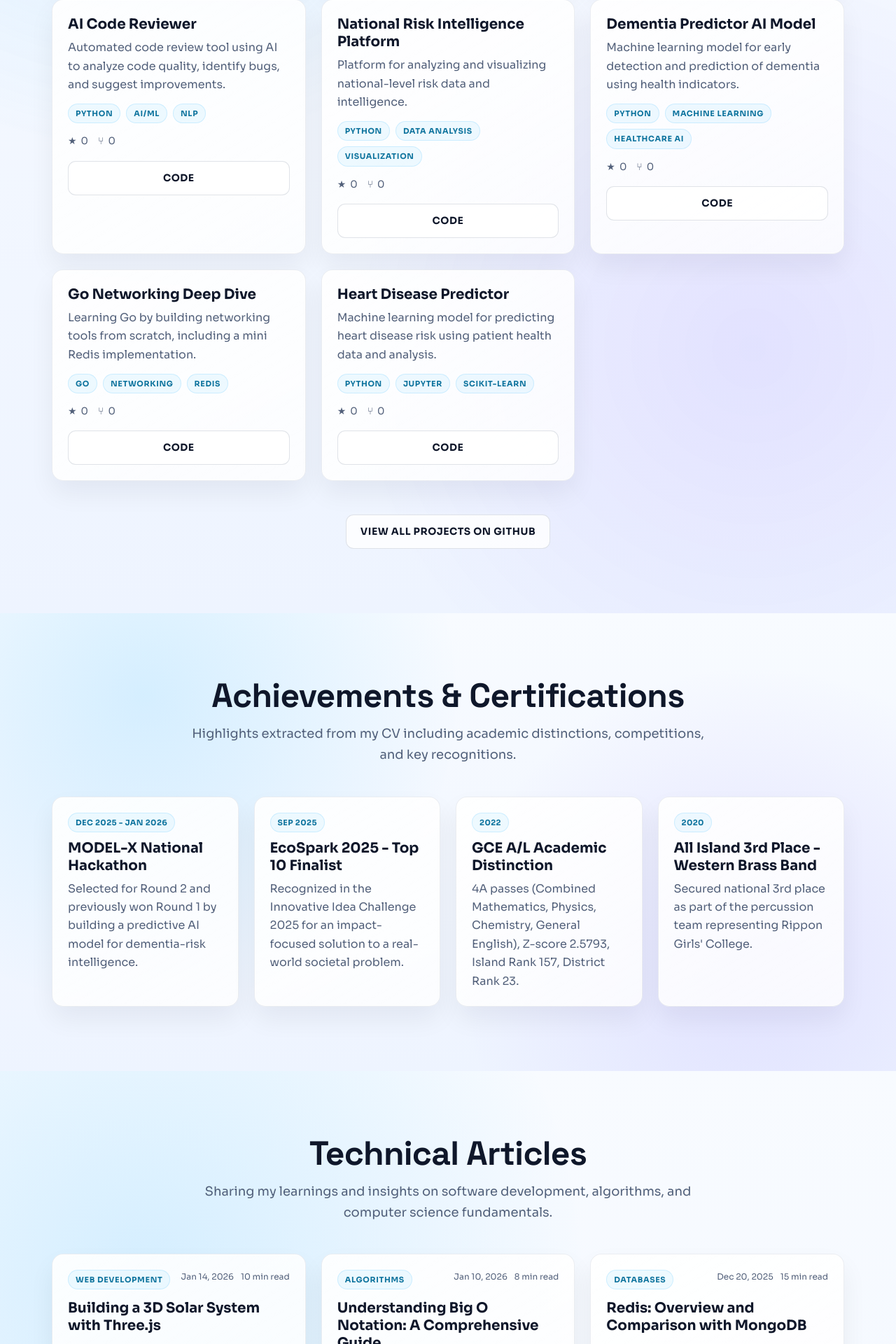
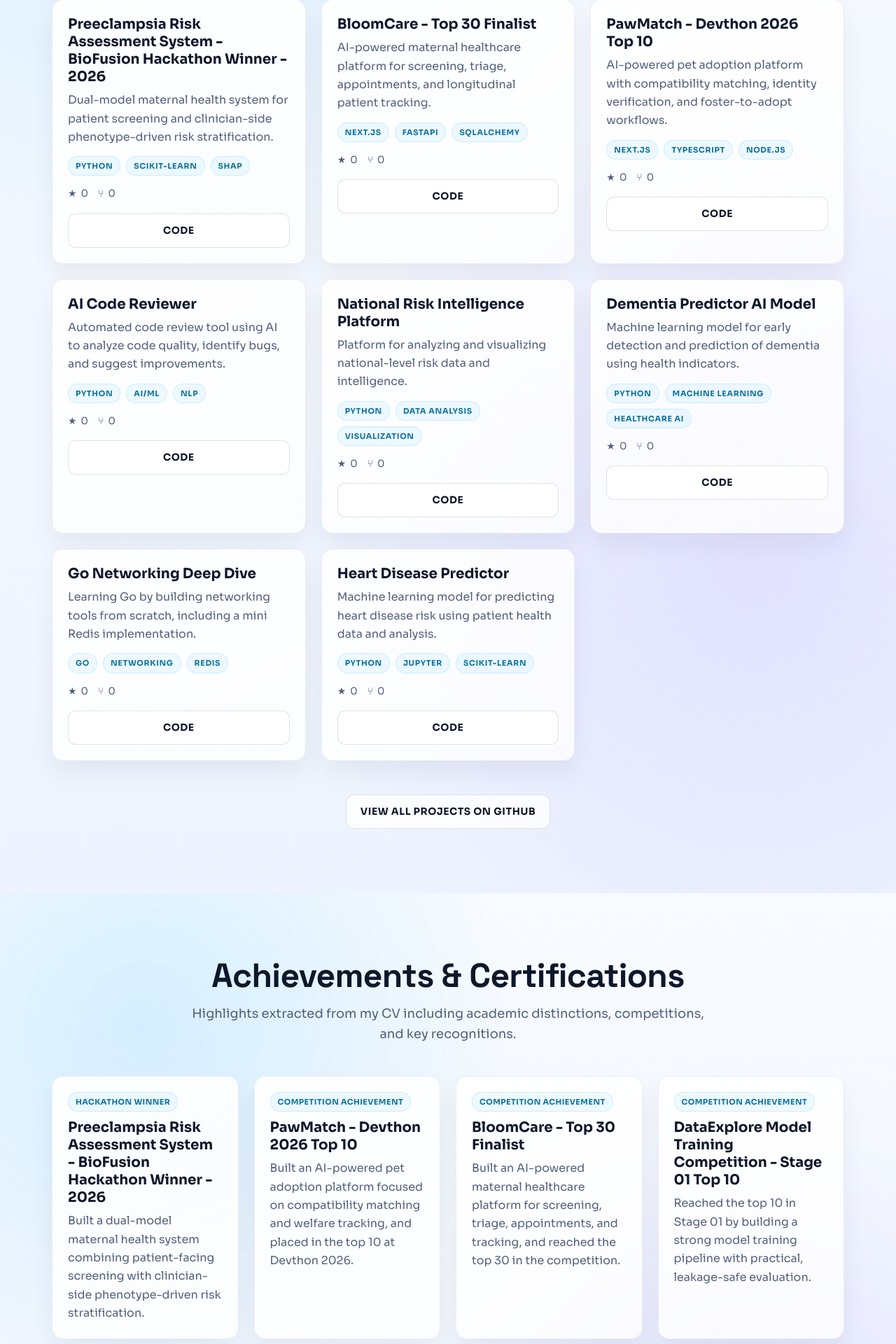
Before and after one commit to rash200319/portfolio-website, a React (Vite) app: page / in a window 1280 px wide. Shown: the part 2157-4077 px from the top of the page at 70% size. Built offline with nearby package versions, Linux system fonts and the light colour scheme; no server answers.

Commit message:
added current achievements and projects to the portfolio website

```diff
--- a/data/content.js
+++ b/data/content.js
@@ -25,6 +25,33 @@ export const projects = [
       "Predicts complications during pregnancy using health metrics, medical history, and environmental factors.",
     technologies: ["Python", "Machine Learning", "TensorFlow"],
     github: "https://github.com/rash200319/two_stage_preeclampsia_AI_model.git",
+    stars: 0,
+    forks: 0,
+  },
+  {
+    title: "Preeclampsia Risk Assessment System - BioFusion Hackathon Winner - 2026",
+    description:
+      "Dual-model maternal health system for patient screening and clinician-side phenotype-driven risk stratification.",
+    technologies: ["Python", "Scikit-learn", "SHAP"],
+    github: "https://github.com/rash200319/two_stage_preeclampsia_AI_model.git",
+    stars: 0,
+    forks: 0,
+  },
+  {
+    title: "BloomCare - Top 30 Finalist",
+    description:
+      "AI-powered maternal healthcare platform for screening, triage, appointments, and longitudinal patient tracking.",
+    technologies: ["Next.js", "FastAPI", "SQLAlchemy"],
+    github: "https://github.com/rash200319",
+    stars: 0,
+    forks: 0,
+  },
+  {
+    title: "PawMatch - Devthon 2026 Top 10",
+    description:
+      "AI-powered pet adoption platform with compatibility matching, identity verification, and foster-to-adopt workflows.",
+    technologies: ["Next.js", "TypeScript", "Node.js"],
+    github: "https://github.com/rash200319",
     stars: 0,
     forks: 0,
   },
--- a/src/App.jsx
+++ b/src/App.jsx
@@ -20,6 +20,30 @@ function App() {
   const currentYear = useMemo(() => new Date().getFullYear(), [])
   const achievements = useMemo(
     () => [
+      {
+        title: "Preeclampsia Risk Assessment System - BioFusion Hackathon Winner - 2026",
+        meta: "Hackathon Winner",
+        detail:
+          "Built a dual-model maternal health system combining patient-facing screening with clinician-side phenotype-driven risk stratification.",
+      },
+      {
+        title: "PawMatch - Devthon 2026 Top 10",
+        meta: "Competition Achievement",
+        detail:
+          "Built an AI-powered pet adoption platform focused on compatibility matching and welfare tracking, and placed in the top 10 at Devthon 2026.",
+      },
+      {
+        title: "BloomCare - Top 30 Finalist",
+        meta: "Competition Achievement",
+        detail:
+          "Built an AI-powered maternal healthcare platform for screening, triage, appointments, and tracking, and reached the top 30 in the competition.",
+      },
+      {
+        title: "DataExplore Model Training Competition - Stage 01 Top 10",
+        meta: "Competition Achievement",
+        detail:
+          "Reached the top 10 in Stage 01 by building a strong model training pipeline with practical, leakage-safe evaluation.",
+      },
       {
         title: "MODEL-X National Hackathon",
         meta: "Dec 2025 - Jan 2026",
```
